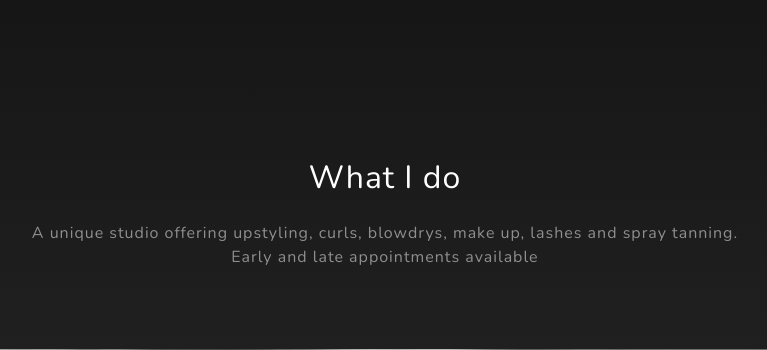
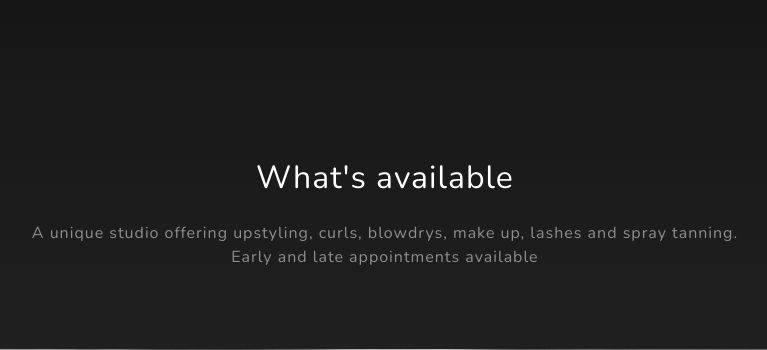
Before and after one commit to pmadden90/km-hairandmakeup, a Flask app: page / in a window 1280 px wide. Shown: the part 801-1151 px from the top of the page, without its empty margins (255-1022 px from the left). Run offline with Flask 2, Linux system fonts and the light colour scheme; some libraries are stand-ins or nearby versions.

```diff
--- a/templates/index.html
+++ b/templates/index.html
@@ -8,7 +8,7 @@
 	<div class="container">
 		<div class="row">
 			<div class="col-lg-8 mx-auto">
-				<h2 class="text-white mb-4">What I do</h2>
+				<h2 class="text-white mb-4">What's available</h2>
 				<p class="text-white-50">A unique studio offering upstyling, curls, blowdrys, make up, lashes and spray tanning.
                 Early and late appointments available</p>
 			</div>
```
